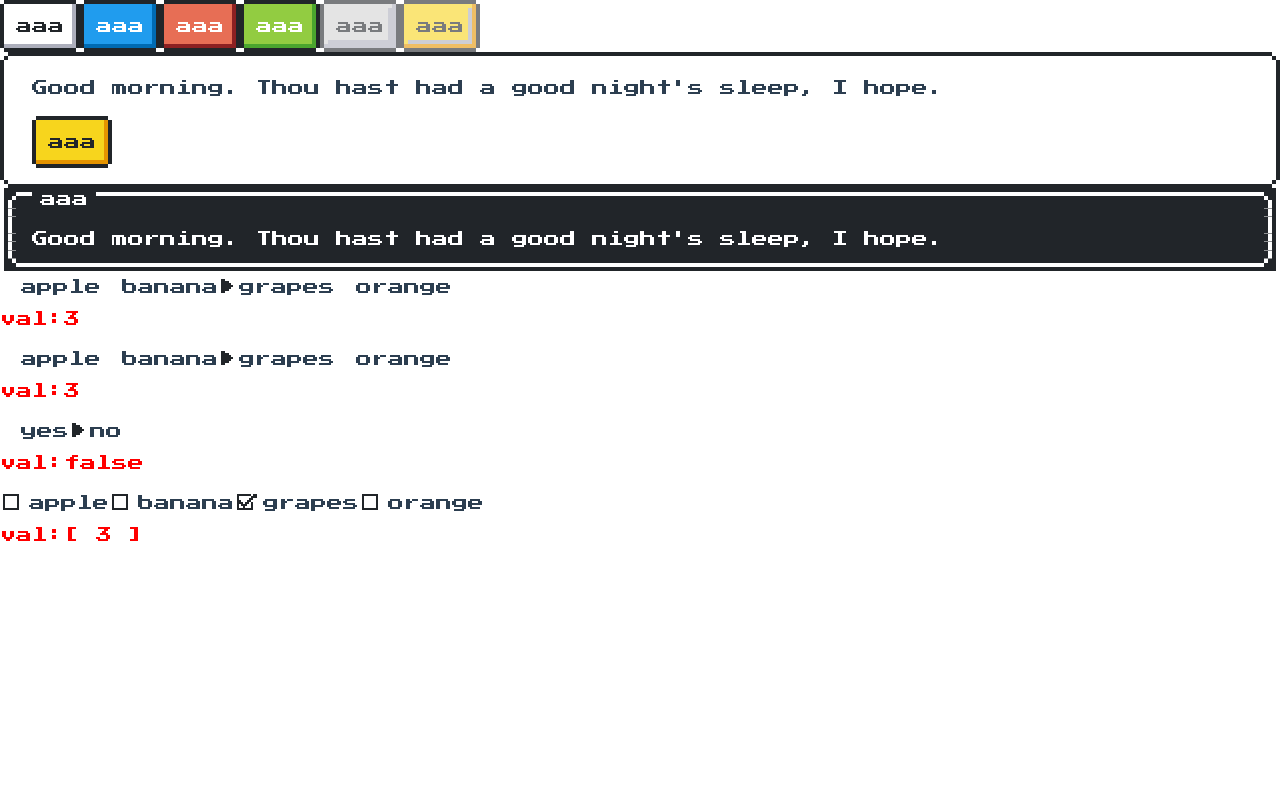
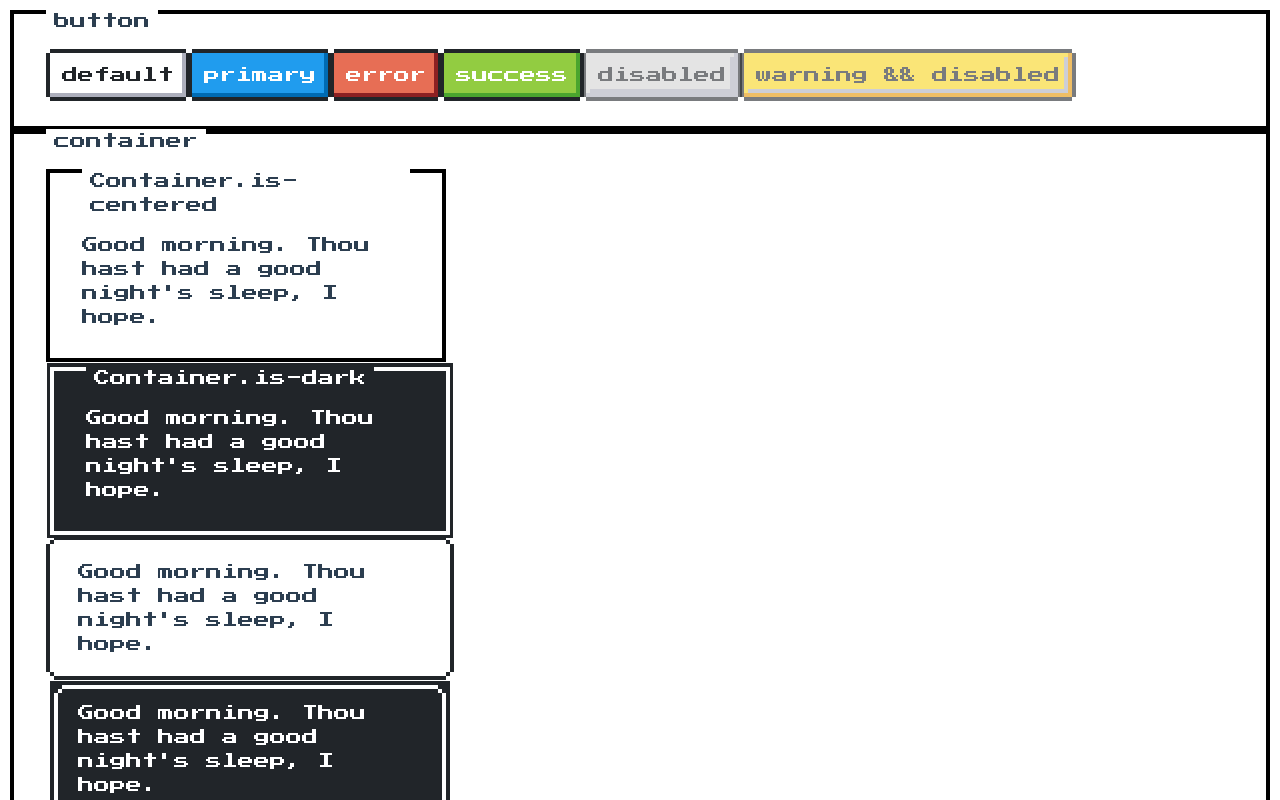
Before and after one commit to MoonlightSmile/nes-vue, a Vue app: page / in a window 1280 px wide. Shown: the top 800 px of the page. Built offline with nearby package versions, Linux system fonts and the light colour scheme.

Commit message:
Modify: 修改主页布局

```diff
--- a/public/index.html
+++ b/public/index.html
@@ -1,13 +1,15 @@
 <!DOCTYPE html>
 <html lang="en">
+
 <head>
   <meta charset="utf-8">
   <meta http-equiv="X-UA-Compatible" content="IE=edge">
-    <meta name="viewport" content="width=device-width,initial-scale=1.0">
+  <meta name="viewport" content="width=device-width, user-scalable=no, initial-scale=1.0, maximum-scale=1.0, minimum-scale=1.0;">
   <link rel="icon" href="<%= BASE_URL %>favicon.ico">
   <title>nes-vue</title>
   <link href="https://fonts.googleapis.com/css?family=Press+Start+2P" rel="stylesheet">
 </head>
+
 <body>
   <noscript>
     <strong>We're sorry but nes-vue doesn't work properly without JavaScript enabled. Please enable it to continue.</strong>
@@ -15,4 +17,5 @@
   <div id="app"></div>
   <!-- built files will be auto injected -->
 </body>
+
 </html>
--- a/src/App.vue
+++ b/src/App.vue
@@ -1,53 +1,73 @@
 <template>
   <div id="app">
-    <e-button>aaa</e-button>
-    <e-button type="primary">aaa</e-button>
-    <e-button type="error">aaa</e-button>
-    <e-button type="success">aaa</e-button>
-    <e-button disabled>aaa</e-button>
+    <e-container
+      title="button"
+      class="button"
+    >
+      <e-button>default</e-button>
+      <e-button type="primary">primary</e-button>
+      <e-button type="error">error</e-button>
+      <e-button type="success">success</e-button>
+      <e-button disabled>disabled</e-button>
       <e-button
         type="warning"
         disabled
-    >aaa</e-button>
-    <e-container rounded>
+      >warning && disabled</e-button>
+    </e-container>
+    <e-container title="container">
+      <e-container title="Container.is-centered">
         <p>Good morning. Thou hast had a good night's sleep, I hope.</p>
-      <e-button type="warning">aaa</e-button>
       </e-container>
       <e-container
         dark
-      title="aaa"
+        title="Container.is-dark"
+      >
+        <p>Good morning. Thou hast had a good night's sleep, I hope.</p>
+      </e-container>
+      <e-container rounded>
+        <p>Good morning. Thou hast had a good night's sleep, I hope.</p>
+      </e-container>
+      <e-container
         rounded
+        dark
       >
-      Good morning. Thou hast had a good night's sleep, I hope.
+        <p>Good morning. Thou hast had a good night's sleep, I hope.</p>
       </e-container>
+    </e-container>
+    <e-container title="radio">
+      <e-radio-group
+        v-model="value2"
+        :options="list"
+      ></e-radio-group>
+      <p style="color: red">val:{{value2}}</p>
 
       <e-radio
-      v-for="({label, value: OValue}) in list"
-      :key="OValue"
+        v-for="({label, value: OValue}, index) in list"
+        :key="`${index + 'radio'}`"
         v-model="value"
         :label="label"
         :value="String(OValue)"
       />
       <p style="color: red">val:{{value}}</p>
-    <e-radio-group
-      v-model="value2"
-      :options="list"
-    ></e-radio-group>
-    <p style="color: red">val:{{value2}}</p>
+
       <e-radio-group
         v-model="value3"
         :options="yesOrNo"
       ></e-radio-group>
       <p style="color: red">val:{{value3}}</p>
+    </e-container>
+    <e-container title="checkbox">
       <e-checkbox
         v-model="value4"
-      v-for="{value, label} in list"
-      :key="value"
+        v-for="({value, label}, index) in list"
+        :key="`${value+index}`"
         :value="value"
         :label="label"
         :options="list"
       ></e-checkbox>
       <p style="color: red">val:{{value4}}</p>
+    </e-container>
+
   </div>
 </template>
 <script lang="ts">
@@ -103,9 +123,19 @@ export default class App extends Vue {
 </script>
 
 <style lang="stylus">
+body
+  padding 10px
 #app
   font-family 'Press Start 2P', 'Kongtext'
   -webkit-font-smoothing antialiased
   -moz-osx-font-smoothing grayscale
   color #2c3e50
+  .nes-container
+    *:not(:first-child)
+      max-width 400px
+      margin-right 2px
+      margin-bottom 5px
+  -webkit-tap-highlight-color transparent
+input[type='radio'], input[type='checkbox']
+  opacity 0
 </style>
```
Lines whose indentation alone changed are shown as unchanged.
